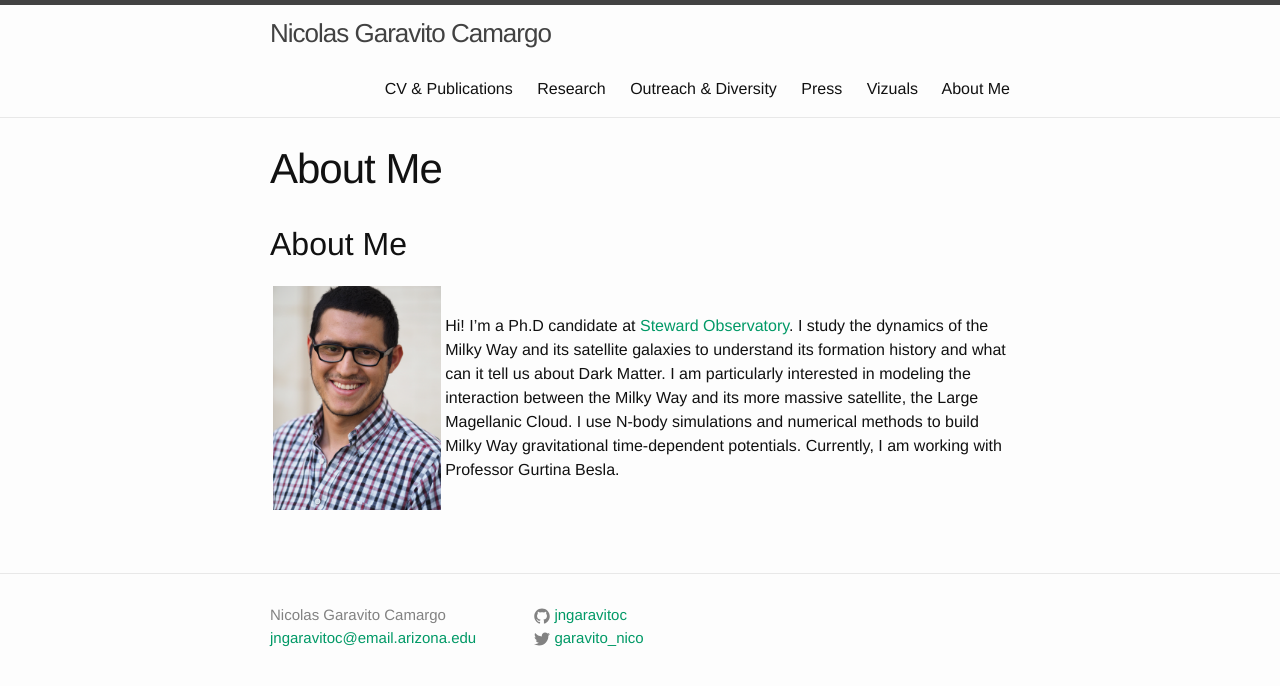
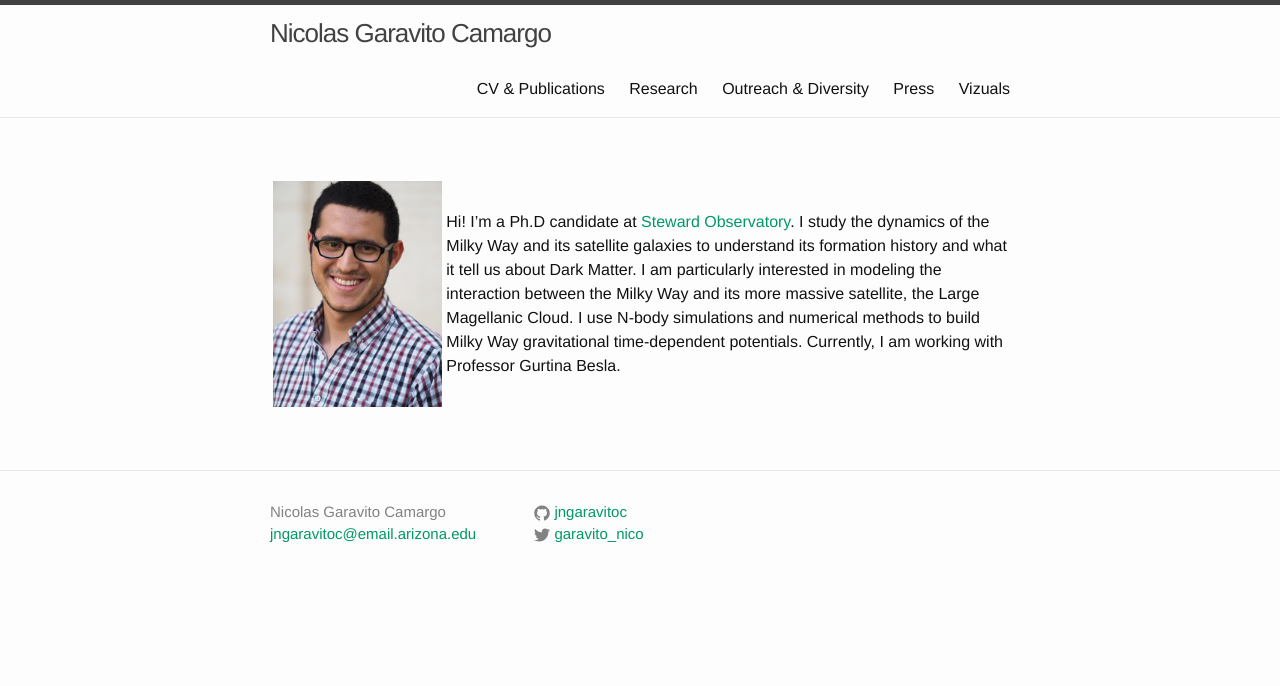
Before and after one commit to jngaravitoc/Garavito-Camargo.github.io, a Jekyll site: the page built from index.md, in a window 1280 px wide. Shown: the top 686 px of the page. Built offline with Jekyll 4.4.1, drawn with Linux system fonts in a browser that asks for light colours; our own code applies the rules of GitHub Pages for plain Markdown files.

Commit message:
about me

```diff
--- a/index.md
+++ b/index.md
@@ -4,6 +4,5 @@
 permalink: //
 ---
 
-## About Me
 
-| <img class="profile-picture" src="./ng.jpg" width="1200"> |   Hi! I’m a Ph.D candidate at [Steward Observatory](https://www.as.arizona.edu/). I study the dynamics of the Milky Way and its satellite galaxies to  understand its formation history and what can it tell us about Dark Matter. I am particularly interested in modeling the interaction between the Milky Way and its more massive satellite, the Large Magellanic Cloud. I use N-body simulations and numerical methods to build Milky Way gravitational time-dependent potentials. Currently, I am working with Professor Gurtina Besla. |
+| <img class="profile-picture" src="./ng.jpg" width="1200"> |   Hi! I’m a Ph.D candidate at [Steward Observatory](https://www.as.arizona.edu/). I study the dynamics of the Milky Way and its satellite galaxies to  understand its formation history and what it tell us about Dark Matter. I am particularly interested in modeling the interaction between the Milky Way and its more massive satellite, the Large Magellanic Cloud. I use N-body simulations and numerical methods to build Milky Way gravitational time-dependent potentials. Currently, I am working with Professor Gurtina Besla. |
```
